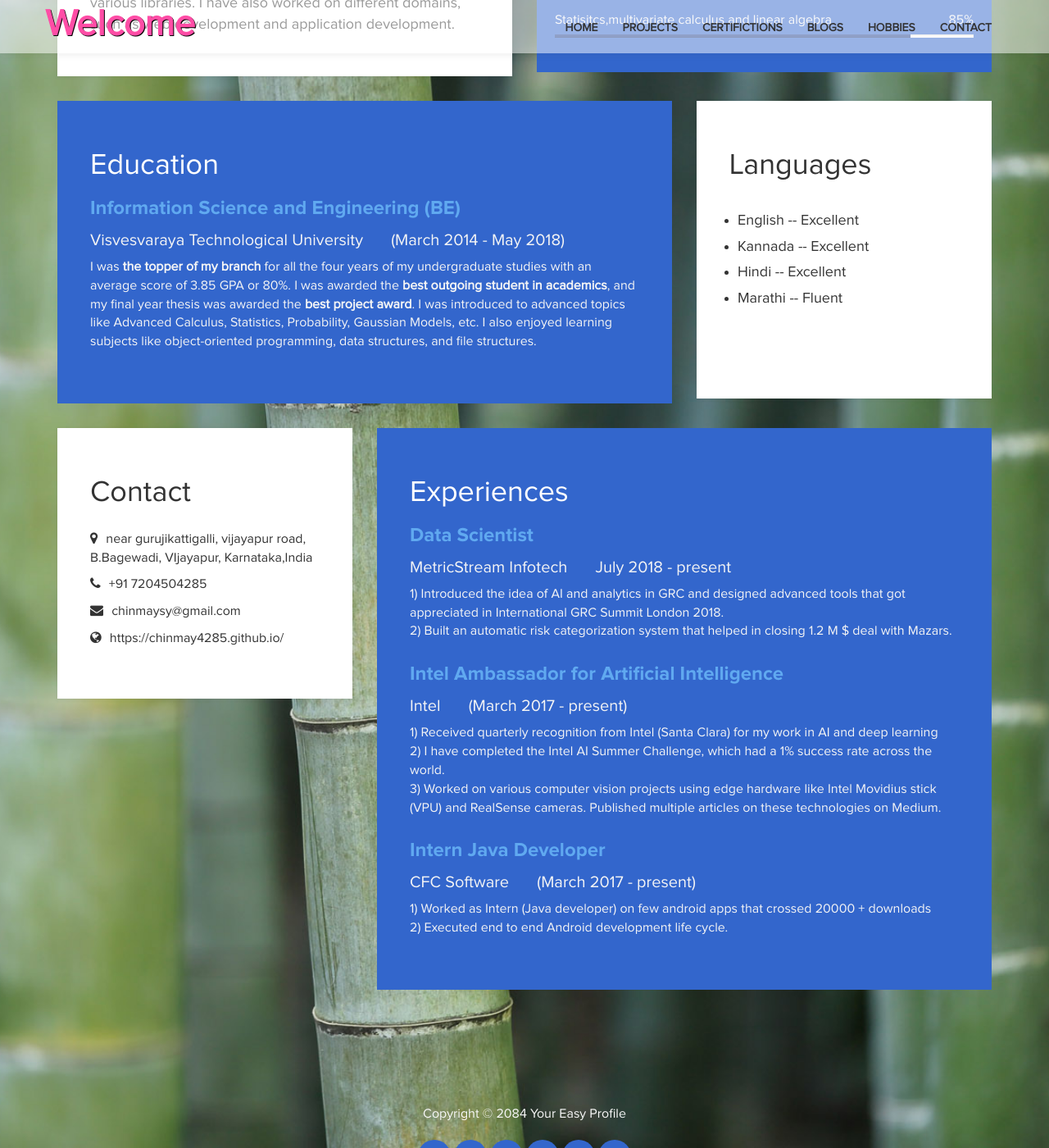
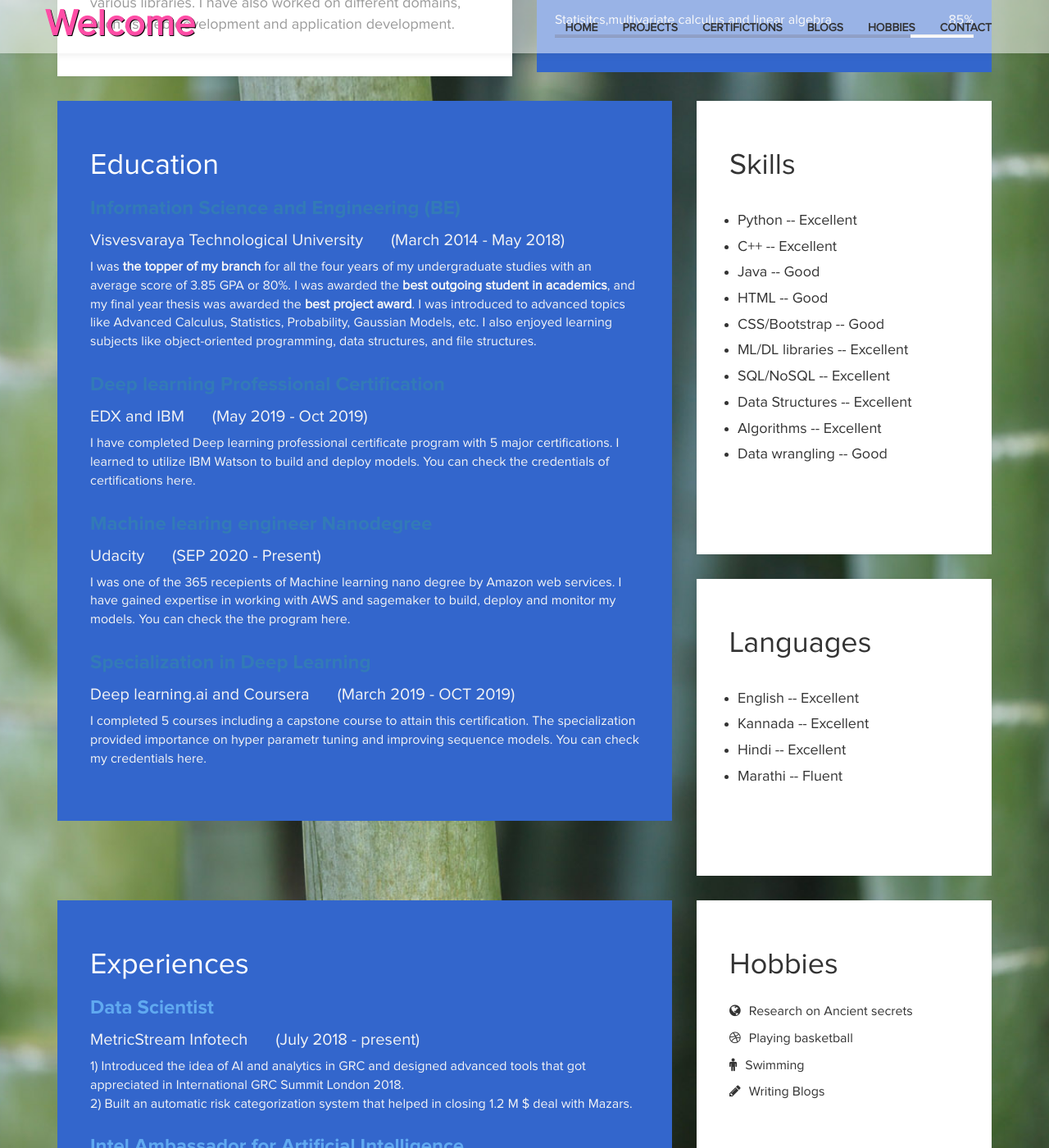
Before and after one commit to Chinmay4285/Chinmay4285.github.io, a Jekyll site: the page index.html, which Jekyll copies as it is, in a window 1280 px wide and 1400 px high, scrolled down 980 px. Shown: the whole window at 82% size. Built offline with Jekyll 4.4.1, drawn with Linux system fonts in a browser that asks for light colours; some of the changed text lies outside the part shown.

Commit message:
Update index.html

```diff
--- a/index.html
+++ b/index.html
@@ -52,7 +52,7 @@ http://www.templatemo.com/tm-467-easy-profile
 	<div class="container">
 		<div class="row">
 			<div class="col-md-12 col-sm-12">
-				<img src="images/profile1.png" class="img-responsive img-circle tm-border" alt="profile123"/>
+				<img src="images/tm-easy-profile.jpg" class="img-responsive img-circle tm-border" alt="templatemo easy profile">
 				<hr>
 				<h1 class="tm-title bold shadow">Hi, I am Chinmay</h1>
 				<h1 class="white bold shadow">Data Scientist</h1>
@@ -118,13 +118,56 @@ http://www.templatemo.com/tm-467-easy-profile
 			<div class="education">
 				<h2 class="white">Education</h2>
 					<div class="education-content">
-						<h4 class="education-title accent">Information Science and Engineering (BE)</h4>
+						<h4 class="education-title accent"><a href="https://drive.google.com/file/d/19JWJchFUTSQza6vz3CdicwvL6zXkJF2q/view?usp=sharing" target="_blank">Information Science and Engineering (BE)</a></h4>
 							<div class="education-school">
 								<h5>Visvesvaraya Technological University</h5><span></span>
 								<h5>(March 2014 - May 2018)</h5>
 							</div>
 						<p class="education-description">  I was <b>the topper of my branch</b> for all the four years of my undergraduate studies with an average score of 3.85 GPA or 80%.  I was awarded the <b>best outgoing student in academics</b>, and my final year thesis was awarded the <b>best project award</b>. I was introduced to advanced topics like Advanced Calculus, Statistics, Probability, Gaussian Models, etc. I also enjoyed learning subjects like object-oriented programming, data structures, and file structures.</p>
 					</div>
+					<div class="education-content">
+						<h4 class="education-title accent"><a href="https://credentials.edx.org/records/programs/shared/0f2b01b3969e4e53bb71ad2a769944b6/" target="_blank">Deep learning Professional Certification</a></h4>
+							<div class="education-school">
+								<h5>EDX and IBM</h5><span></span>
+								<h5>(May 2019 - Oct 2019)</h5>
+							</div>
+						<p class="education-description"> I have completed Deep learning professional certificate program with 5 major certifications. I learned to utilize IBM Watson to build and deploy models. You can check the credentials of certifications here.</p>
+					</div>
+
+					<div class="education-content">
+						<h4 class="education-title accent"><a href="https://www.udacity.com/course/machine-learning-engineer-nanodegree--nd009t" target="_blank">Machine learing engineer Nanodegree</a></h4>
+							<div class="education-school">
+								<h5>Udacity</h5><span></span>
+								<h5>(SEP 2020 - Present)</h5>
+							</div>
+						<p class="education-description"> I was one of the 365 recepients of Machine learning nano degree by Amazon web services. I have gained expertise in working with AWS and sagemaker to build, deploy and monitor my models. You can check the the program here.</p>
+					</div>
+					<div class="education-content">
+						<h4 class="education-title accent"><a href="https://www.coursera.org/account/accomplishments/specialization/GLBQ8UGHQN39" target="_blank">Specialization in Deep Learning</a></h4>
+							<div class="education-school">
+								<h5>Deep learning.ai and Coursera</h5><span></span>
+								<h5>(March 2019 - OCT 2019)</h5>
+							</div>
+						<p class="education-description"> I completed 5 courses including a capstone course to attain this certification. The specialization provided importance on hyper parametr tuning and improving sequence models. You can check my credentials here.</p>
+					</div>
+
+			</div>
+		</div>
+		<div class="col-md-4 col-sm-12">
+			<div class="languages">
+				<h2>Skills</h2>
+					<ul >
+						<li>Python -- Excellent</li>
+						<li>C++ -- Excellent</li>
+						<li>Java -- Good</li>
+						<li>HTML -- Good</li>
+						<li>CSS/Bootstrap -- Good</li>
+                        <li>ML/DL libraries -- Excellent</li>
+						<li>SQL/NoSQL -- Excellent</li>
+						<li>Data Structures -- Excellent</li>
+						<li>Algorithms -- Excellent</li>
+						<li>Data wrangling -- Good</li>
+					</ul>
 			</div>
 		</div>
 		<div class="col-md-4 col-sm-12">
@@ -144,25 +187,16 @@ http://www.templatemo.com/tm-467-easy-profile
 <!-- contact and experience -->
 <section class="container">
 	<div class="row">
-		<div class="col-md-4 col-sm-12">
-			<div class="contact">
-				<h2>Contact</h2>
-					<p><i class="fa fa-map-marker"></i> near gurujikattigalli, vijayapur road, B.Bagewadi, VIjayapur, Karnataka,India</p>
-					<p><i class="fa fa-phone"></i> +91 7204504285</p>
-					<p><i class="fa fa-envelope"></i> chinmaysy@gmail.com</p>
-					<p><i class="fa fa-globe"></i> https://chinmay4285.github.io/</p>
-			</div>
-		</div>
 		<div class="col-md-8 col-sm-12">
 			<div class="experience">
 				<h2 class="white">Experiences</h2>
 					<div class="experience-content">
 						<h4 class="experience-title accent">Data Scientist</h4>
 						<h5>MetricStream Infotech</h5><span></span>
-						<h5>July 2018 - present</h5>
+						<h5>(July 2018 - present)</h5>
 						<p class="education-description">1) Introduced the idea of AI and analytics in GRC and designed advanced tools that got appreciated in International GRC Summit London 2018.</br>2) Built an automatic risk categorization system that helped in closing 1.2 M $ deal with Mazars.</p>
 					</div>
-		                       <div class="experience-content">
+					<div class="experience-content">
 						<h4 class="experience-title accent">Intel Ambassador for Artificial Intelligence</h4>
 						<h5>Intel</h5><span></span>
 						<h5>(March 2017 - present)</h5>
@@ -178,6 +212,26 @@ http://www.templatemo.com/tm-467-easy-profile
 					</div>
 			</div>
 		</div>
+		<div class="col-md-4 col-sm-12">
+			<div class="contact">
+				<h2>Hobbies</h2>
+					<p><i class="fa fa-globe"></i> Research on Ancient secrets</p>
+					<p><i class="fa fa-dribbble"></i> Playing basketball</p>
+					<p><i class="fa fa-male"></i> Swimming</p>
+					<p><i class="fa fa-pencil"></i> Writing Blogs</p>
+
+			</div>
+		</div>
+		<div class="col-md-4 col-sm-12">
+			<div class="contact">
+				<h2>Contact</h2>
+					<p><i class="fa fa-map-marker"></i> Near gurujikattigalli, vijayapur road, B.Bagewadi, VIjayapur, Karnataka,India</p>
+					<p><i class="fa fa-phone"></i> +91 7204504285</p>
+					<p><i class="fa fa-envelope"></i> chinmaysy@gmail.com</p>
+					<p><i class="fa fa-globe"></i> https://chinmay4285.github.io/</p>
+			</div>
+		</div>
+
 	</div>
 </section>
 
@@ -200,7 +254,6 @@ http://www.templatemo.com/tm-467-easy-profile
 	</div>
 </footer>
 
-
 <!-- javascript js -->
 <script src="js/jquery.js"></script>
 <script src="js/bootstrap.min.js"></script>
```
